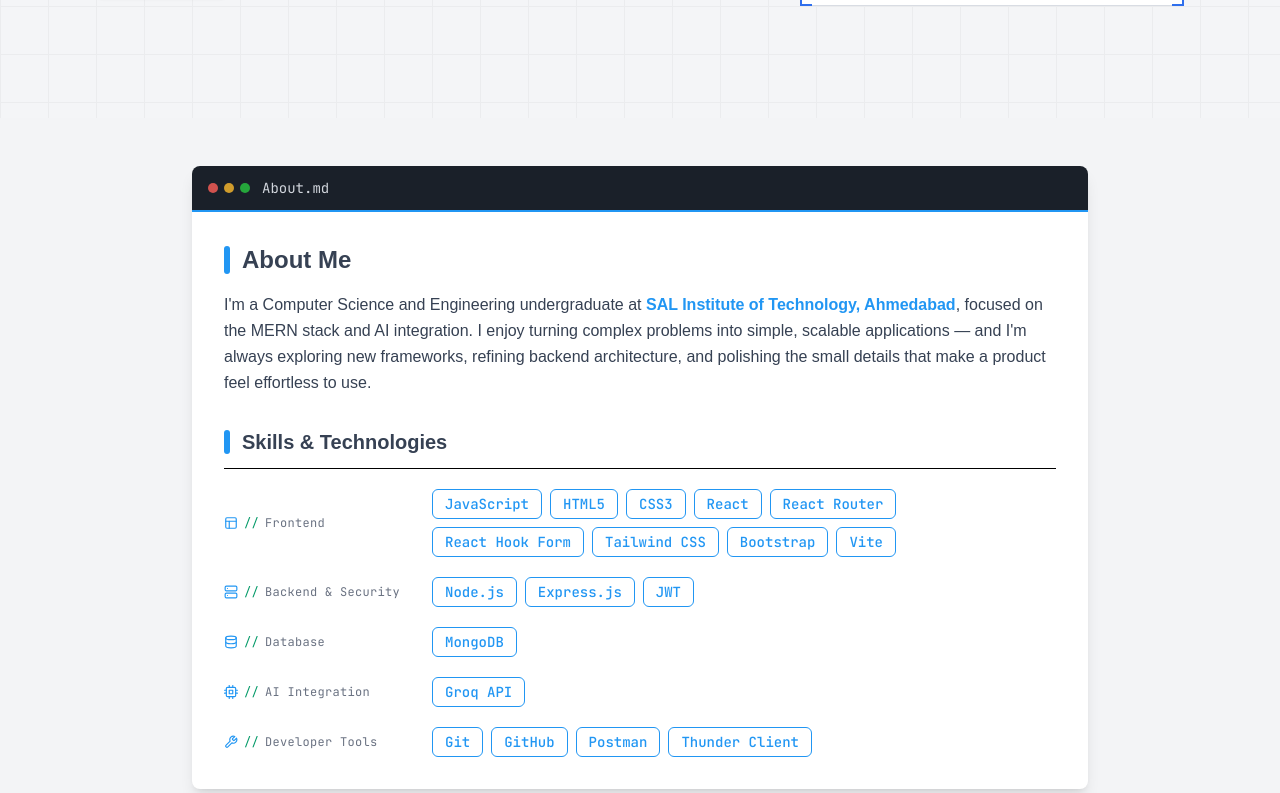
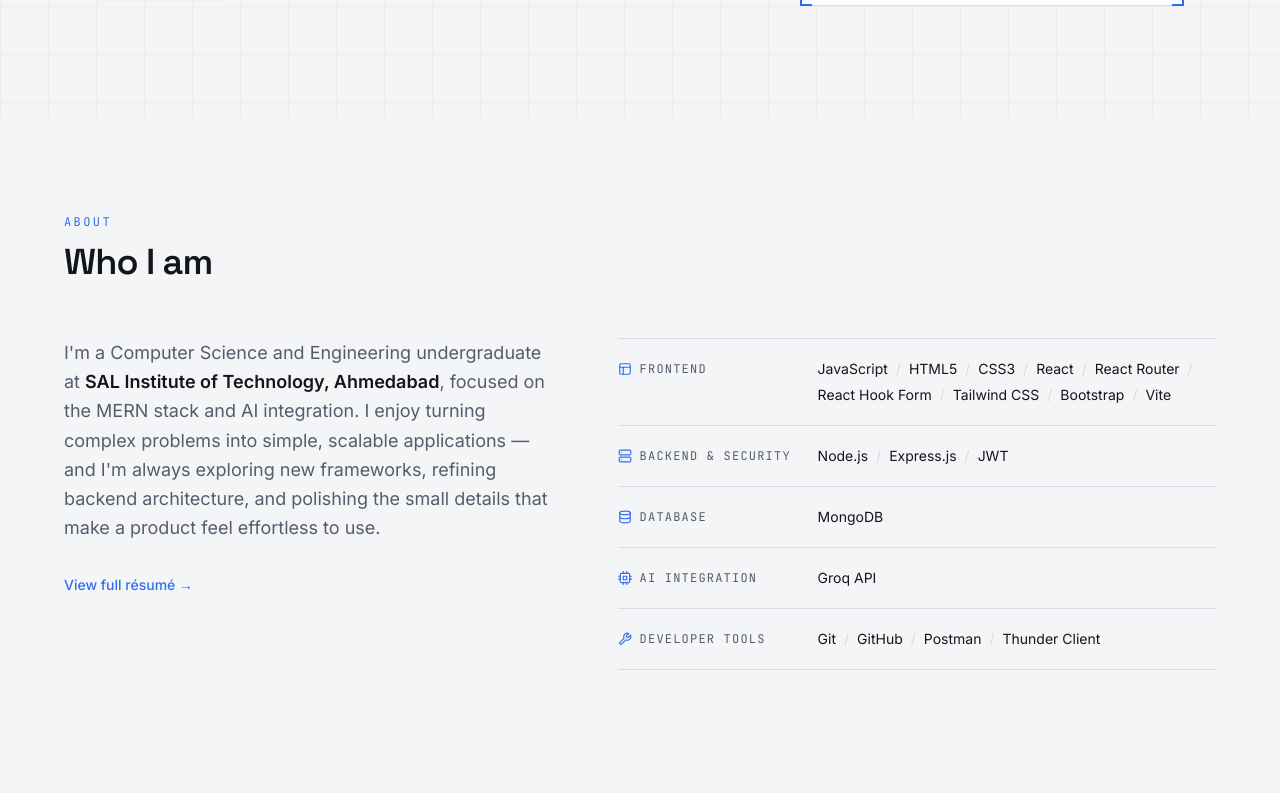
Before and after one commit to yasirrajput4/portfolio, a React (Vite) app: page / in a window 1280 px wide. Shown: the part 547-1340 px from the top of the page. Built offline with nearby package versions, Linux system fonts and the light colour scheme; no server answers.

Commit message:
style(about): rebuild About as a skills manifest layout
- Replace pill-chip skills grid with a structured category list
- Two-column narrative + manifest layout on desktop
- Add resume link and refresh copy

```diff
--- a/src/components/About.jsx
+++ b/src/components/About.jsx
@@ -42,78 +42,67 @@ const About = () => {
   return (
     <section
       id="about"
-      className="bg-gray-100 dark:bg-gray-900 text-black py-12 px-4 sm:px-6 lg:px-8 flex flex-col items-center transition-colors duration-300"
-      style={{ fontFamily: "Montserrat, sans-serif" }}
+      className="bg-[#F4F5F7] dark:bg-[#0B0E13] text-[#12151B] dark:text-[#E9ECF2] py-20 sm:py-24 px-4 sm:px-6 lg:px-8 transition-colors duration-300"
     >
-      {/* About Me Card */}
-      <div className="bg-white dark:bg-gray-800 shadow-lg rounded-lg overflow-hidden w-full max-w-4xl flex flex-col transition-colors duration-300">
-        {/* Editor tab bar */}
-        <div className="flex items-center gap-3 px-4 py-3 bg-[#1a2029] border-b-2 border-[#2196f3]">
-          <div className="flex gap-1.5 shrink-0">
-            <span className="w-2.5 h-2.5 rounded-full bg-[#ff5f57]/80" />
-            <span className="w-2.5 h-2.5 rounded-full bg-[#febc2e]/80" />
-            <span className="w-2.5 h-2.5 rounded-full bg-[#28c840]/80" />
-          </div>
-          <span className="font-mono text-xs sm:text-sm text-gray-300">
-            About.md
-          </span>
-        </div>
+      <div className="max-w-6xl mx-auto">
+        <p className="font-mono text-xs tracking-[0.2em] uppercase text-[#2F6FED] dark:text-[#5C8CFF] mb-3">
+          About
+        </p>
+        <h2 className="font-display font-semibold text-3xl sm:text-4xl tracking-tight mb-14">
+          Who I am
+        </h2>
 
-        <div className="p-6 sm:p-8 flex flex-col">
-          {/* About Header */}
-          <div className="flex items-center gap-3 mb-4">
-            <span className="w-1.5 h-7 rounded-full bg-[#2196f3]" />
-            <h2 className="text-2xl font-bold text-gray-700 dark:text-gray-100">
-              About Me
-            </h2>
-          </div>
-
-          <p className="text-gray-700 dark:text-gray-300 text-sm sm:text-base leading-relaxed mb-8">
+        <div className="grid grid-cols-1 lg:grid-cols-[0.9fr_1.1fr] gap-12 lg:gap-16">
+          {/* Narrative */}
+          <div>
+            <p className="text-[#565C6B] dark:text-[#9AA2B1] text-base sm:text-lg leading-relaxed">
               I'm a Computer Science and Engineering undergraduate at{" "}
-            <span className="font-bold text-[#2196f3]">
+              <span className="font-semibold text-[#12151B] dark:text-[#E9ECF2]">
                 SAL Institute of Technology, Ahmedabad
               </span>
               , focused on the MERN stack and AI integration. I enjoy turning
-            complex problems into simple, scalable applications — and I'm always
-            exploring new frameworks, refining backend architecture, and
-            polishing the small details that make a product feel effortless to
-            use.
+              complex problems into simple, scalable applications — and I'm
+              always exploring new frameworks, refining backend architecture,
+              and polishing the small details that make a product feel
+              effortless to use.
             </p>
 
-          {/* Skills Header */}
-          <div className="flex items-center gap-3 mb-5 border-b pb-3 dark:border-gray-700">
-            <span className="w-1.5 h-6 rounded-full bg-[#2196f3]" />
-            <h3 className="text-xl font-bold text-gray-700 dark:text-gray-100">
-              Skills & Technologies
-            </h3>
+            <a
+              href="/resume.pdf"
+              target="_blank"
+              rel="noopener noreferrer"
+              className="inline-flex items-center gap-2 mt-8 text-sm font-medium text-[#2F6FED] dark:text-[#5C8CFF] hover:gap-3 transition-[gap] duration-200"
+            >
+              View full résumé →
+            </a>
           </div>
 
-          {/* Skills Grid */}
-          <div className="space-y-5">
+          {/* Skills manifest */}
+          <div className="border-t border-[#D8DCE3] dark:border-[#262B35]">
             {SKILLS_DATA.map((group) => {
               const Icon = group.icon;
               return (
                 <div
                   key={group.category}
-                  className="flex flex-col sm:flex-row sm:items-center gap-2 sm:gap-4"
+                  className="flex flex-col sm:flex-row sm:items-start gap-2 sm:gap-6 py-5 border-b border-[#D8DCE3] dark:border-[#262B35]"
                 >
-                  {/* Category Title */}
-                  <h4 className="flex items-center gap-1.5 font-mono text-xs text-gray-500 dark:text-gray-400 tracking-wide w-full sm:w-48 shrink-0">
-                    <Icon className="text-[#2196f3] text-sm shrink-0" />
-                    <span className="text-emerald-600 dark:text-emerald-400">
-                      //
-                    </span>{" "}
+                  <h3 className="flex items-center gap-2 font-mono text-xs tracking-[0.1em] uppercase text-[#565C6B] dark:text-[#9AA2B1] w-full sm:w-44 shrink-0 pt-0.5">
+                    <Icon className="text-[#2F6FED] dark:text-[#5C8CFF] text-sm shrink-0" />
                     {group.category}
-                  </h4>
+                  </h3>
 
-                  {/* Category Skills */}
-                  <div className="flex flex-wrap gap-2">
-                    {group.skills.map((skill) => (
+                  <div className="flex flex-wrap gap-x-2 gap-y-1.5">
+                    {group.skills.map((skill, i) => (
                       <span
                         key={skill}
-                        className="font-mono border border-[#2196f3] text-[#2196f3] px-3 py-1 rounded-md text-xs sm:text-sm font-medium hover:bg-[#2196f3] hover:text-white transition-colors duration-200 cursor-pointer"
+                        className="text-sm text-[#12151B] dark:text-[#E9ECF2]"
                       >
                         {skill}
+                        {i < group.skills.length - 1 && (
+                          <span className="text-[#D8DCE3] dark:text-[#262B35] ml-2">
+                            /
+                          </span>
+                        )}
                       </span>
                     ))}
                   </div>
```
Lines whose indentation alone changed are shown as unchanged.
